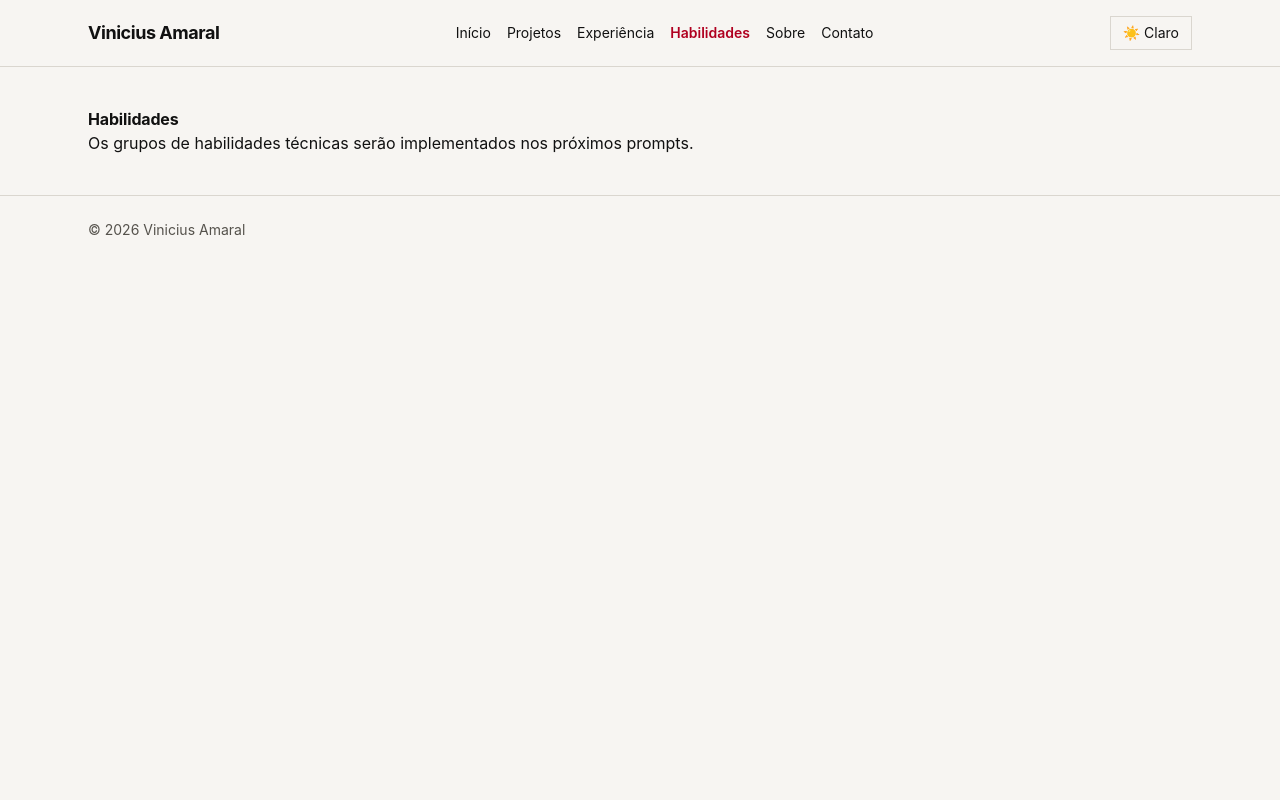
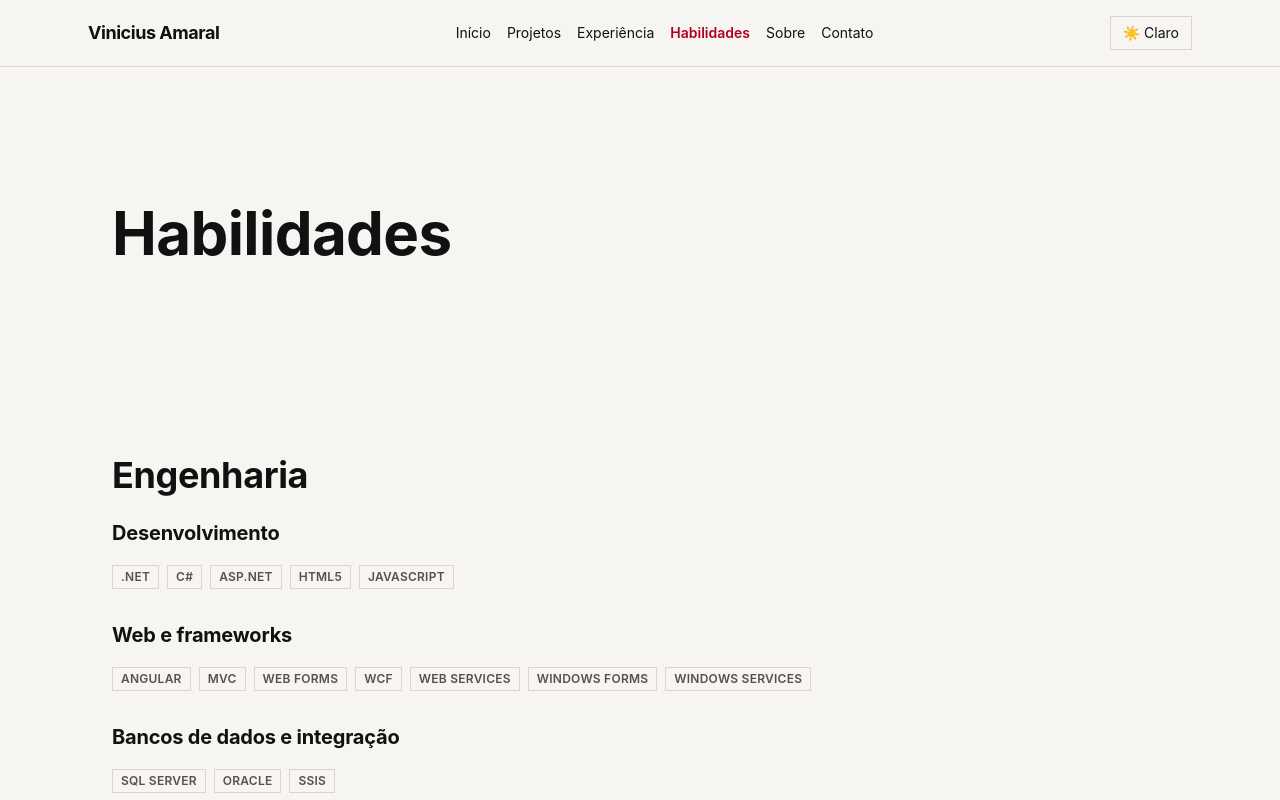
Before and after one commit to vini-amaral/vini-amaral.github.io, an Angular app: page /skills in a window 1280 px wide. Shown: the top 800 px of the page. Built offline with nearby package versions, Linux system fonts and the light colour scheme.

Commit message:
feat(skills): add structured skills view based on professional profile data

```diff
--- a/src/app/features/skills/skills.css
+++ b/src/app/features/skills/skills.css
@@ -0,0 +1,16 @@
+.skill-group {
+  margin-top: 2rem;
+}
+
+.skill-group:first-of-type {
+  margin-top: 1.5rem;
+}
+
+.skill-tag-list {
+  display: flex;
+  flex-wrap: wrap;
+  gap: 0.5rem;
+  margin-top: 1rem;
+  padding: 0;
+  list-style: none;
+}
--- a/src/app/features/skills/skills.html
+++ b/src/app/features/skills/skills.html
@@ -1,4 +1,26 @@
-<section>
-  <h1>Habilidades</h1>
-  <p>Os grupos de habilidades técnicas serão implementados nos próximos prompts.</p>
-</section>
+<app-section>
+  <app-container>
+    <app-heading [level]="1" visual="display">Habilidades</app-heading>
+  </app-container>
+</app-section>
+
+@for (category of categories(); track category.id; let even = $even) {
+  <app-section [surface]="even ? 'raised' : 'default'">
+    <app-container>
+      <app-heading [level]="2" visual="h2">{{ category.label }}</app-heading>
+
+      @for (group of category.groups; track group.id) {
+        <div class="skill-group">
+          <app-heading [level]="3" visual="h4">{{ group.name }}</app-heading>
+          <ul class="skill-tag-list">
+            @for (item of group.items; track item) {
+              <li>
+                <app-tag>{{ item }}</app-tag>
+              </li>
+            }
+          </ul>
+        </div>
+      }
+    </app-container>
+  </app-section>
+}
--- a/src/app/features/skills/skills.ts
+++ b/src/app/features/skills/skills.ts
@@ -1,9 +1,98 @@
-import { Component } from '@angular/core';
+import { Component, computed, inject } from '@angular/core';
+import { toSignal } from '@angular/core/rxjs-interop';
+
+import { SkillGroup } from '../../core/models/skill-group';
+import { SkillRepository } from '../../core/repositories/skill-repository';
+import { Container } from '../../shared/ui/container/container';
+import { Heading } from '../../shared/ui/heading/heading';
+import { Section } from '../../shared/ui/section/section';
+import { Tag } from '../../shared/ui/tag/tag';
+
+type SkillCategory = 'engineering' | 'leadership' | 'delivery' | 'ai';
+
+// The four dimensions requested by the Skills page task. Grouping is a
+// presentational reorganization of skills.json's existing groups/items —
+// no technology is added or removed, only regrouped for clearer scanning.
+const CATEGORY_ORDER: SkillCategory[] = ['engineering', 'leadership', 'delivery', 'ai'];
+
+const CATEGORY_LABELS: Record<SkillCategory, string> = {
+  engineering: 'Engenharia',
+  leadership: 'Liderança',
+  delivery: 'Entrega',
+  ai: 'IA aplicada ao desenvolvimento',
+};
+
+const GROUP_CATEGORY: Record<string, SkillCategory> = {
+  development: 'engineering',
+  frontend: 'engineering',
+  databases: 'engineering',
+  'agile-leadership': 'leadership',
+  'quality-bi-automation': 'delivery',
+  'business-analysis': 'delivery',
+  'cloud-devops': 'delivery',
+};
+
+// Copilot is the one item in "Cloud e DevOps" that represents AI-assisted
+// development rather than delivery infrastructure (see ADR-010: AI is a
+// current learning focus, not a claimed area of production expertise).
+const AI_ITEMS = new Set(['Copilot']);
+
+interface SkillGroupView {
+  id: string;
+  name: string;
+  items: string[];
+}
+
+interface SkillCategoryView {
+  id: SkillCategory;
+  label: string;
+  groups: SkillGroupView[];
+}
 
 @Component({
   selector: 'app-skills',
-  imports: [],
+  imports: [Section, Container, Heading, Tag],
   templateUrl: './skills.html',
   styleUrl: './skills.css',
 })
-export class Skills {}
+export class Skills {
+  private readonly skillRepository = inject(SkillRepository);
+
+  private readonly groups = toSignal(this.skillRepository.getSkills(), {
+    initialValue: [] as SkillGroup[],
+  });
+
+  protected readonly categories = computed<SkillCategoryView[]>(() => {
+    const buckets = new Map<SkillCategory, SkillGroupView[]>(
+      CATEGORY_ORDER.map((category) => [category, []]),
+    );
+
+    for (const group of this.groups()) {
+      const name = group.name['pt-BR'] ?? group.name.en ?? group.id;
+
+      if (group.id === 'cloud-devops') {
+        const aiItems = group.items.filter((item) => AI_ITEMS.has(item));
+        const deliveryItems = group.items.filter((item) => !AI_ITEMS.has(item));
+
+        if (deliveryItems.length > 0) {
+          buckets.get('delivery')?.push({ id: group.id, name, items: deliveryItems });
+        }
+        if (aiItems.length > 0) {
+          buckets.get('ai')?.push({ id: `${group.id}-ai`, name, items: aiItems });
+        }
+        continue;
+      }
+
+      const category = GROUP_CATEGORY[group.id] ?? 'engineering';
+      buckets.get(category)?.push({ id: group.id, name, items: group.items });
+    }
+
+    return CATEGORY_ORDER.filter((category) => (buckets.get(category)?.length ?? 0) > 0).map(
+      (category) => ({
+        id: category,
+        label: CATEGORY_LABELS[category],
+        groups: buckets.get(category) ?? [],
+      }),
+    );
+  });
+}
```
Also changed, not shown: 1 other file (tests, documents, lock files or other folders).
